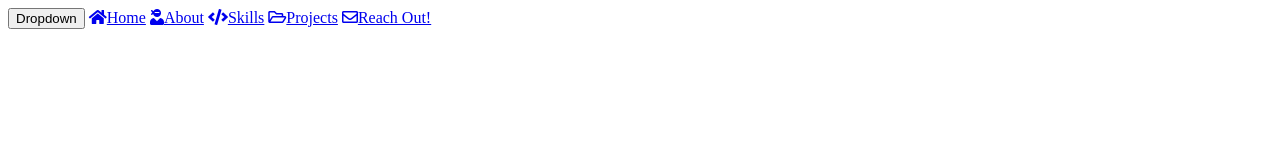
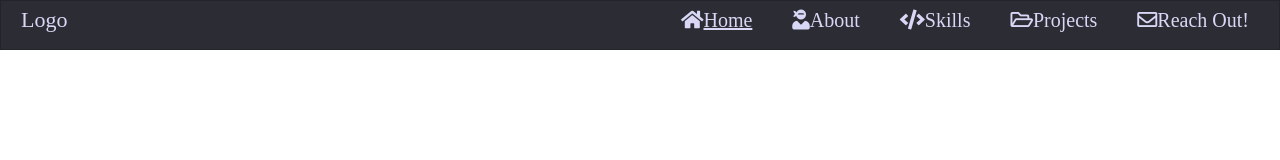
Before and after one commit to Nlparra/Nlparra.github.io, a plain HTML site: page index.html in a window 1280 px wide. Drawn offline with Linux system fonts and the light colour scheme; a web font is replaced by a local one.

Commit message:
fix mobile part and nav header

```diff
--- a/index.html
+++ b/index.html
@@ -7,32 +7,46 @@
     <meta http-equiv="X-UA-Compatible" content="ie=edge" />
     <link rel="stylesheet" href="https://cdnjs.cloudflare.com/ajax/libs/font-awesome/5.11.2/css/all.css"
         integrity="sha256-46qynGAkLSFpVbEBog43gvNhfrOj+BmwXdxFgVK/Kvc=" crossorigin="anonymous" />
-    <link href="https://fonts.googleapis.com/css?family=Luckiest+Guy&display=swap" rel="stylesheet" />
-    <link
-        href="https://fonts.googleapis.com/css?family=Barriecito|Cinzel+Decorative|Comfortaa|Fredericka+the+Great|Love+Ya+Like+A+Sister|Raleway&display=swap"
-        rel="stylesheet" />
-    <link href="https://fonts.googleapis.com/css?family=Open+Sans+Condensed:300&display=swap" rel="stylesheet" />
     <link rel="stylesheet" href="/src/assets/css/styles.css" />
-    <title>Document</title>
+    <link rel="stylesheet" href="styles2.css">
+    <title>Nlparra.Dev</title>
 </head>
 
 <body>
-    <nav class="header">
-        <button onclick="myFunction()" class="dropbtn">Dropdown</button>
-        <a class="home" href="index.html"> <i class="fas fa-home"></i>Home</a>
+    <nav class="navbar">
 
-        <a class="about" href="gettoknow.html">
-            <i class="fas fa-user-ninja"></i>About</a>
+        <span class="navbar-toggle" id="js-navbar-toggle">
+        <i class="fas fa-bars"></i>
+        </span>
 
-        <a class="skills" href="skills.html">
-            <i class="fas fa-code"></i>Skills</a>
+        <a class="logo" href="#">Logo</a>
 
-        <a class="portfolio" href="portfolio.html">
-            <i class="far fa-folder-open"></i>Projects</a>
+    <ul class="main-nav" id="js-menu">
 
-        <a class="contact" href="reachout.html">
-            <i class="far fa-envelope"></i>Reach Out!</a>
+        <li><a class="home" href="index.html">
+        <i class="fas fa-home"></i>Home</a>
+        </li>
+
+        <li><a class="nav-links"" href="gettoknow.html">
+        <i class="fas fa-user-ninja"></i>About</a>
+        </li>
+
+        <li><a class="nav-links"" href="skills.html">
+        <i class="fas fa-code"></i>Skills</a>
+        </li>
+
+        <li><a class="nav-links"" href="portfolio.html">
+        <i class="far fa-folder-open"></i>Projects</a>
+        </li>
+
+        <li><a class="nav-links"" href="reachout.html">
+        <i class="far fa-envelope"></i>Reach Out!</a>
+        </li>
+
+    </ul>
+
     </nav>
+    <script src="main.js"></script>
 </body>
 
 </html>
--- /dev/null
+++ b/main.js
@@ -0,0 +1,6 @@
+let navBar = document.getElementById('js-menu');
+let navBarToggle = document.getElementById('js-navbar-toggle');
+
+navBarToggle.addEventListener('click',function name() {
+    mainNav.classList.toggle('thisishow');
+});
--- /dev/null
+++ b/styles2.css
@@ -0,0 +1,111 @@
+/* NAVBAR STYLING  */
+
+
+* {
+    box-sizing: border-box;
+    padding: 0px;
+    margin: 0px;
+}
+
+.navbar{
+    font-size: 20px;
+    height: 40px;
+}
+
+a{
+    color:#d8d8f6;
+}
+
+.main-nav li{
+    text-align: center;
+    margin: 15px auto;
+}
+
+.logo{
+    display: inline-block;
+    font-size: 22px;
+    margin-top: 10px;
+    margin-left: 20px;
+}
+
+.navbar-toggle{
+    position: absolute;
+    top: 10px;
+    right: 20px;
+    cursor: pointer;
+    font-size: 24px;
+}
+
+.nav-links,
+.logo{
+    text-decoration: none;
+}
+
+.main-nav{
+    list-style: none;
+    display: none;
+}
+
+.thisishow{
+    display: block;
+}
+
+@media screen and (min-width:768px){
+
+.navbar{
+    display: flex;
+    justify-content: space-between;
+    padding-bottom: 0;
+    height: 50px;
+    align-items: center;
+    background-color: #2c2c34;
+}
+
+.fas.fa-bars{
+color:#d8d8f6;
+}
+
+.main-nav{
+    display: flex;
+    margin-right: 30px;
+    flex-direction: row;
+    justify-content: flex-end;
+}
+
+.main-nav li {
+    margin: 0px;
+}
+
+.nav-links{
+margin-left: 40px;
+}
+
+.logo{
+    margin-top: 0;
+}
+
+.navbar-toggle{
+    display: none;
+}
+
+.navbar{
+    font-size: 20px;
+    background-color: #2c2c34;
+    border: 1px solid rgba(0,0,0,0.2);
+    padding-bottom: 10px;
+}
+
+.navbar-toggle{
+    position: absolute;
+    top: 10px;
+    right: 20px;
+    cursor: pointer;
+    font-size: 24px;
+    color: #d8d8f6;
+}
+
+.nav-links:hover {
+    color: #b18fcf;
+}
+
+}
```
Also changed, not shown: 3 other files.
